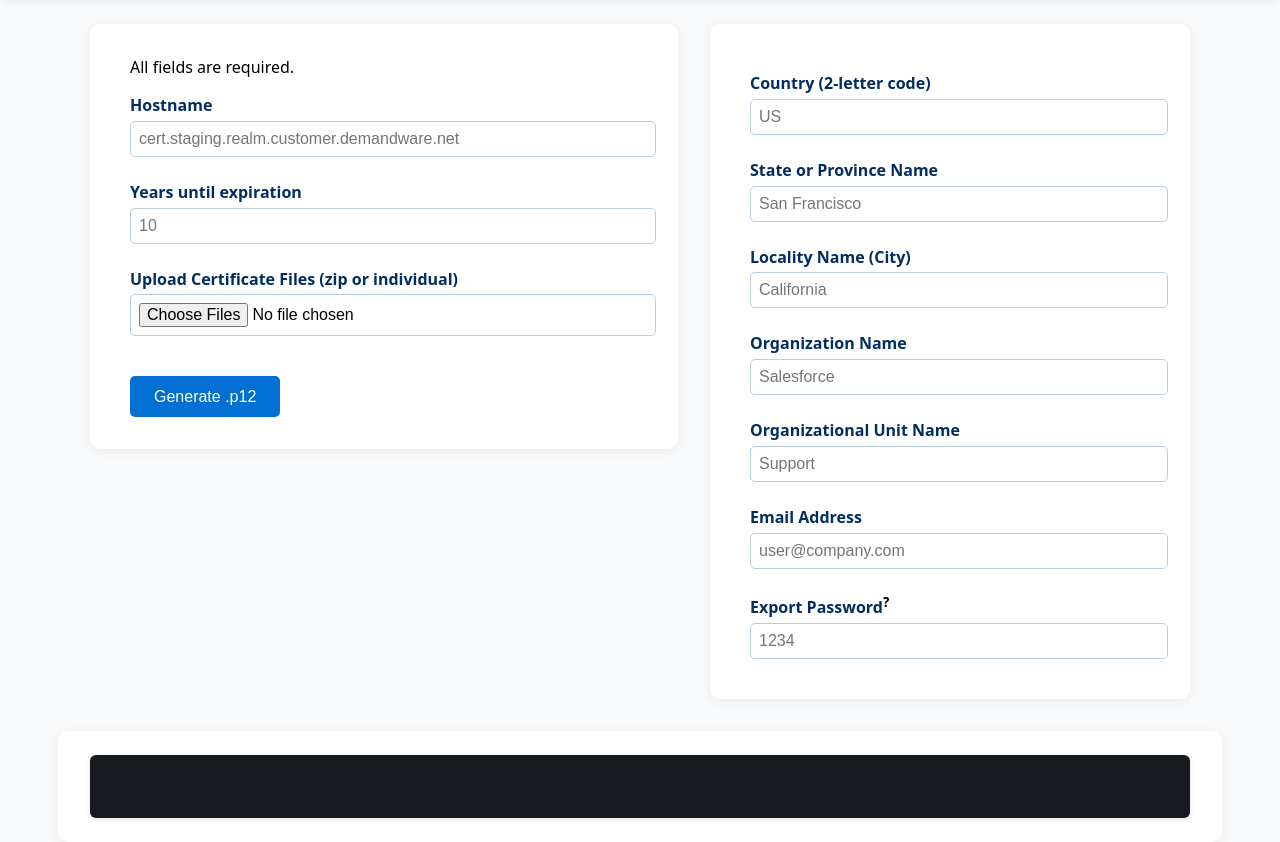
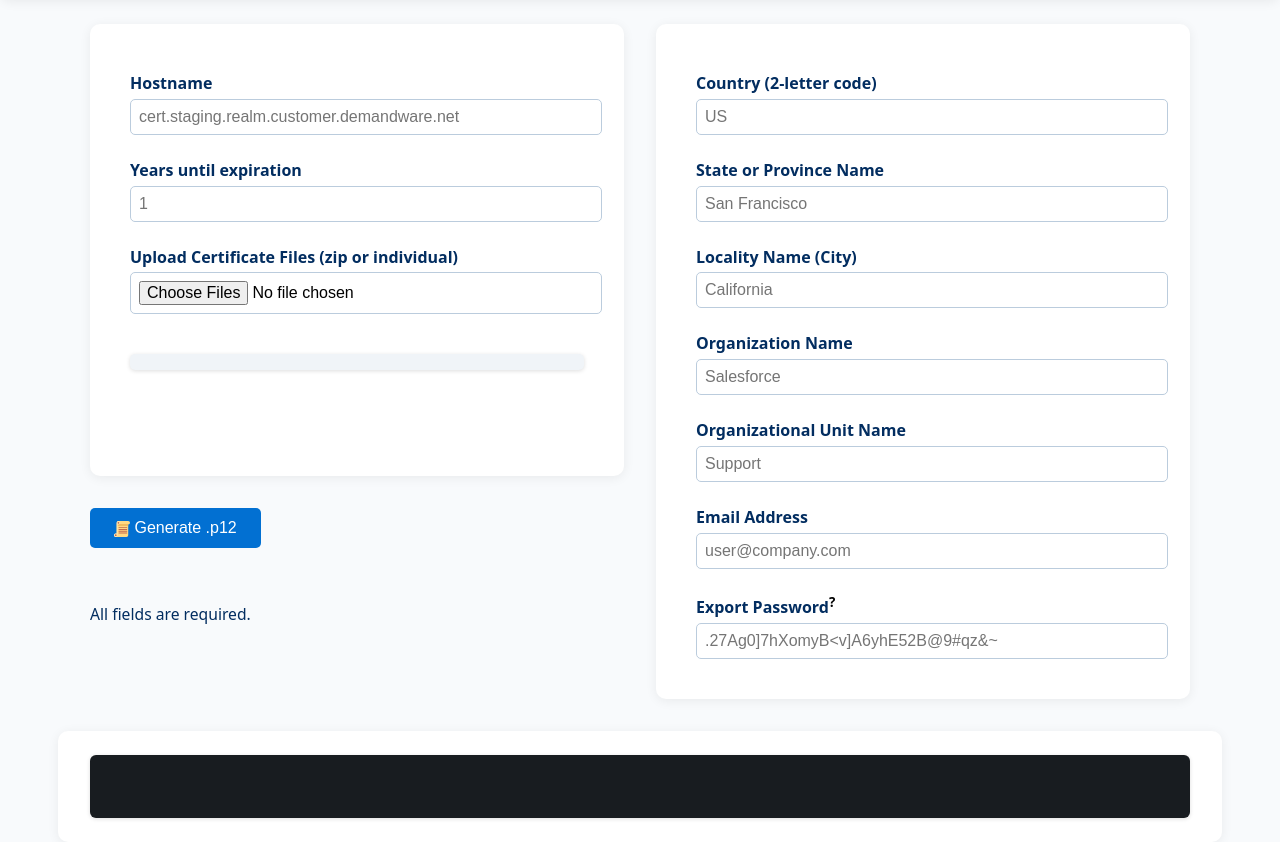
Before and after one commit to j-256/p12-generator, a website built with webpack: page index.html in a window 1280 px wide. Shown: the part 77-919 px from the top of the page. Built offline with nearby package versions, Linux system fonts and the light colour scheme.

Commit message:
Adjust UI and messaging

```diff
--- a/index.html
+++ b/index.html
@@ -10,26 +10,29 @@
     <header class="site-header">
         <h1 class="title">Salesforce B2C .p12 Generator</h1>
     </header>
-    <div class="main-layout">
+    <form id="certForm" class="main-layout" autocomplete="on">
         <div class="panel left-panel">
-            <form id="certForm" autocomplete="on">
-                <p class="description">All fields are required.</p>
             <label for="hostname">Hostname</label>
             <input type="text" id="hostname" name="hostname" required placeholder="cert.staging.realm.customer.demandware.net">
 
             <label for="years">Years until expiration</label>
-                <input type="number" id="years" name="years" min="1" required placeholder="10">
+            <input type="number" id="years" name="years" min="1" required placeholder="1">
 
             <label for="files">Upload Certificate Files (zip or individual)</label>
             <input type="file" id="files" name="files" multiple required accept=".zip,.crt,.key,.srl,.txt">
 
             <div id="fileList"></div>
             <div id="output"></div>
-                <button type="submit">Generate .p12</button>
-            </form>
+        </div>
+        <div id="formActions">
+            <div class="button-row">
+                <button type="submit"><img src="/static/icons/scroll.svg" alt="Script" class="inline-icon" width="20" height="20" loading="lazy"> Generate .p12</button>
+                <button type="button" id="downloadButton" style="display: none;"><img src="/static/icons/save.svg" alt="Save" class="inline-icon" width="20" height="20" loading="lazy"> Download .p12</button>
+            </div>
+            <p class="description">All fields are required.</p>
         </div>
         <div class="panel right-panel">
-            <form class="csr-fields" onsubmit="return false;">
+            <div class="csr-fields">
                 <label for="country">Country (2-letter code)</label>
                 <input type="text" id="country" name="country" maxlength="2" required placeholder="US" autocomplete="country">
 
@@ -49,11 +52,11 @@
                 <input type="email" id="email" name="email" required placeholder="user@company.com" autocomplete="email">
 
                 <label for="exportPassword">Export Password<span class="tooltip" title="This password will be required to use the resulting .p12 certificate later.">?</span></label>
-                <input type="password" id="exportPassword" name="exportPassword" required placeholder="1234" autocomplete="new-password">
-            </form>
+                <input type="password" id="exportPassword" name="exportPassword" required placeholder=".27Ag0]7hXomyB<v]A6yhE52B@9#qz&~" autocomplete="new-password">
             </div>
         </div>
-    <div class="bottom-panel">
+    </form>
+    <div class="panel bottom-panel">
         <pre id="console-log"></pre>
     </div>
     <script src="/static/libraries.js"></script>
--- a/style.css
+++ b/style.css
@@ -21,14 +21,14 @@ body {
   padding: 1.5em 2em 1em 2em;
 }
 .site-header .title {
-  color: var(--color-sf-dark);
+  color: var(--color-sf-logo);
   font-size: 1.7em;
   margin: 0;
 }
 .main-layout {
-  display: flex;
-  flex-direction: row;
-  align-items: flex-start;
+  display: grid;
+  grid-template-columns: 1fr 1fr;
+  grid-template-rows: auto auto;
   gap: 2em;
   margin: 0 auto;
   max-width: 1100px;
@@ -39,18 +39,41 @@ body {
   border-radius: 10px;
   box-shadow: 0 2px 12px #0001;
   display: flex;
-  flex: 1 1 0;
   flex-direction: column;
   justify-content: flex-start;
   min-width: 320px;
   padding: 2em 2.5em 2em 2.5em;
 }
 .left-panel {
-  flex: 1 1 0;
-  min-width: 400px;
+  grid-column: 1;
+  grid-row: 1;
+}
+#formActions {
+  display: flex;
+  flex-direction: column;
+  align-items: flex-start;
+  gap: 0.5em;
+  grid-column: 1;
+  grid-row: 2;
+}
+#formActions button {
+  margin-top: 0;
+  margin-right: 1em;
+}
+#formActions .button-row {
+  display: flex;
+  flex-direction: row;
+  gap: 1em;
+  width: 100%;
+}
+#formActions p.description {
+  margin: 3em 0 0 0;
+  font-size: 0.98em;
+  color: var(--color-sf-dark);
 }
 .right-panel {
-  max-width: 400px;
+  grid-column: 2;
+  grid-row: 1 / span 2;
 }
 .bottom-panel {
   background: #fff;
@@ -61,7 +84,7 @@ body {
   padding: 1.5em 2em;
 }
 p.description {
-  margin-top: 0;
+  margin: 3.5em 0 0 0;
 }
 label {
   color: var(--color-sf-dark);
@@ -96,7 +119,7 @@ button {
 button:hover {
   background: var(--color-sf-button-hover);
 }
-.file-status-icon {
+.inline-icon {
   display: inline-block;
   vertical-align: middle;
   width: 1em;
@@ -127,6 +150,21 @@ button:hover {
   text-overflow: ellipsis;
   white-space: pre;
 }
+#output {
+  color: var(--color-sf-dark);
+  font-size: 0.98em;
+  margin-top: 1em;
+  padding: 0.5em;
+  background: #f0f4f8;
+  border-radius: 5px;
+  box-shadow: 0 1px 4px #0002;
+}
+#downloadButton {
+  display: inline-flex;
+  align-items: center;
+  gap: 0.5em;
+  background: #28a745;
+}
 #console-log {
   background: var(--color-off-black);
   color: #e0e0e0;
@@ -150,6 +188,7 @@ button:hover {
 }
 @media (max-width: 900px) {
   .main-layout {
+    display: flex;
     flex-direction: column;
     gap: 1em;
   }
@@ -160,4 +199,8 @@ button:hover {
   .left-panel {
     min-width: 0;
   }
+  #formActions {
+    grid-column: auto;
+    grid-row: auto;
+  }
 }
```
Also changed, not shown: main.js (+19 -9 lines), static/icons/save.svg (added). Lines whose indentation alone changed are shown as unchanged.
